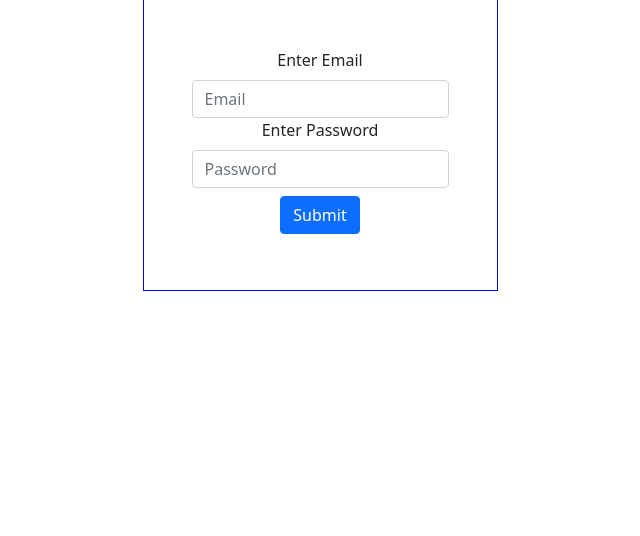
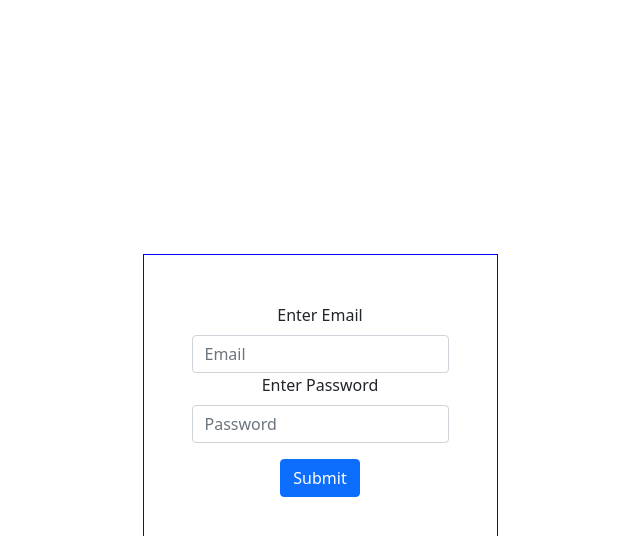
Before and after one commit to Sina-Ebadollahi/DailyUI, a React (Create React App) app: page /Admin/Login in a window 1280 px wide. Shown: the top 536 px of the page, without its empty margins (320-960 px from the left). Built offline with nearby package versions, Linux system fonts and the light colour scheme; no server answers.

Commit message:
not large commit

```diff
--- a/src/Pages/AdminPanel/Components/LoginForm.tsx
+++ b/src/Pages/AdminPanel/Components/LoginForm.tsx
@@ -1,31 +1,69 @@
-import { useEffect, useState } from "react"
+import { useEffect, useState } from "react";
 import { Container, Form, Button } from "react-bootstrap";
+import { useNavigate } from "react-router-dom";
+import useFetch from "../../../Hooks/useFetch";
 export default function LoginForm() {
-    const [error, setError] = useState<string | null>("");
-    const [emailAddress, setEmailAddress] = useState<string | null>("");
-    const [password, setPassword] = useState<string | null>("");
-    // useEffect(() => {
-    //     return () => {
-    //         setTimeout(() => {
-    //             setError('');
-    //         },3000);
-    //     }
-    // },[])
-    const handleFormSubmitButton = (e: React.MouseEvent<HTMLButtonElement, MouseEvent>) => {
-      e.preventDefault();
+  const [error, setError] = useState<string | null>("");
+  const [emailAddress, setEmailAddress] = useState<string | null>("");
+  const [password, setPassword] = useState<string | null>("");
+  const [isAuth, setIsAuth] = useState<boolean>(false);
+  const [buttonClicked, setButtonClicked] = useState<boolean>(false);
+  const f = useFetch();
+  const nav = useNavigate();
+  useEffect(() => {
+    return () => {
+      if (isAuth) {
+        nav("/Admin");
+      }
+      setTimeout(() => {
+        setError("");
+      }, 3000);
+    };
+  }, [isAuth]);
+  const handleFormSubmitButton = (
+    e: React.MouseEvent<HTMLButtonElement, MouseEvent>
+  ) => {
+    e.preventDefault();
+    if (emailAddress && password) {
+      let reqUrl = `localhost:3004/data?user=${emailAddress}&password=${password}`;
+      const jsonData: any = f.fetchFunction(reqUrl, "GET");
+      let temp = {
+        user: "Sina",
+        password: "temp123",
+      };
+      if (jsonData.includes("temp123")) {
+        setIsAuth(true);
+      }
     }
+  };
   return (
-    <Container className="h-100 d-flex justify-content-center align-items-center">
-      <Form style={{outline: "1px solid blue"}} className="p-5">
+    <Container
+      style={{ minHeight: "100vh" }}
+      className="h-100 d-flex justify-content-center align-items-center"
+    >
+      <Form style={{ outline: "1px solid blue" }} className="p-5 m-lg-3">
         <Form.Label> Enter Email </Form.Label>
-        <Form.Control type="email" placeholder="Email" onChange={(e) => setEmailAddress(e.target.value)} />
-        {error ? (<Form.Text className="text-muted">{error}</Form.Text>) : null}
+        <Form.Control
+          type="email"
+          placeholder="Email"
+          onChange={(e) => setEmailAddress(e.target.value)}
+        />
+        {error ? <Form.Text className="text-muted">{error}</Form.Text> : null}
         <Form.Label> Enter Password </Form.Label>
-        <Form.Control type="password" placeholder="Password" onChange={(e) => setPassword(e.target.value)} />
-      <Button className="m-2" type="submit" variant="primary" onClick={(e) => handleFormSubmitButton(e)}>Submit</Button>
+        <Form.Control
+          type="password"
+          placeholder="Password"
+          onChange={(e) => setPassword(e.target.value)}
+        />
+        <Button
+          className="mt-3"
+          type="submit"
+          variant="primary"
+          onClick={(e) => handleFormSubmitButton(e)}
+        >
+          Submit
+        </Button>
       </Form>
-
     </Container>
-
-  )
+  );
 }
```
Also changed, not shown: src/Data/AuthData.json (added, +17 -0 lines), src/Pages/AdminPanel/index.tsx (+20 -12 lines).
